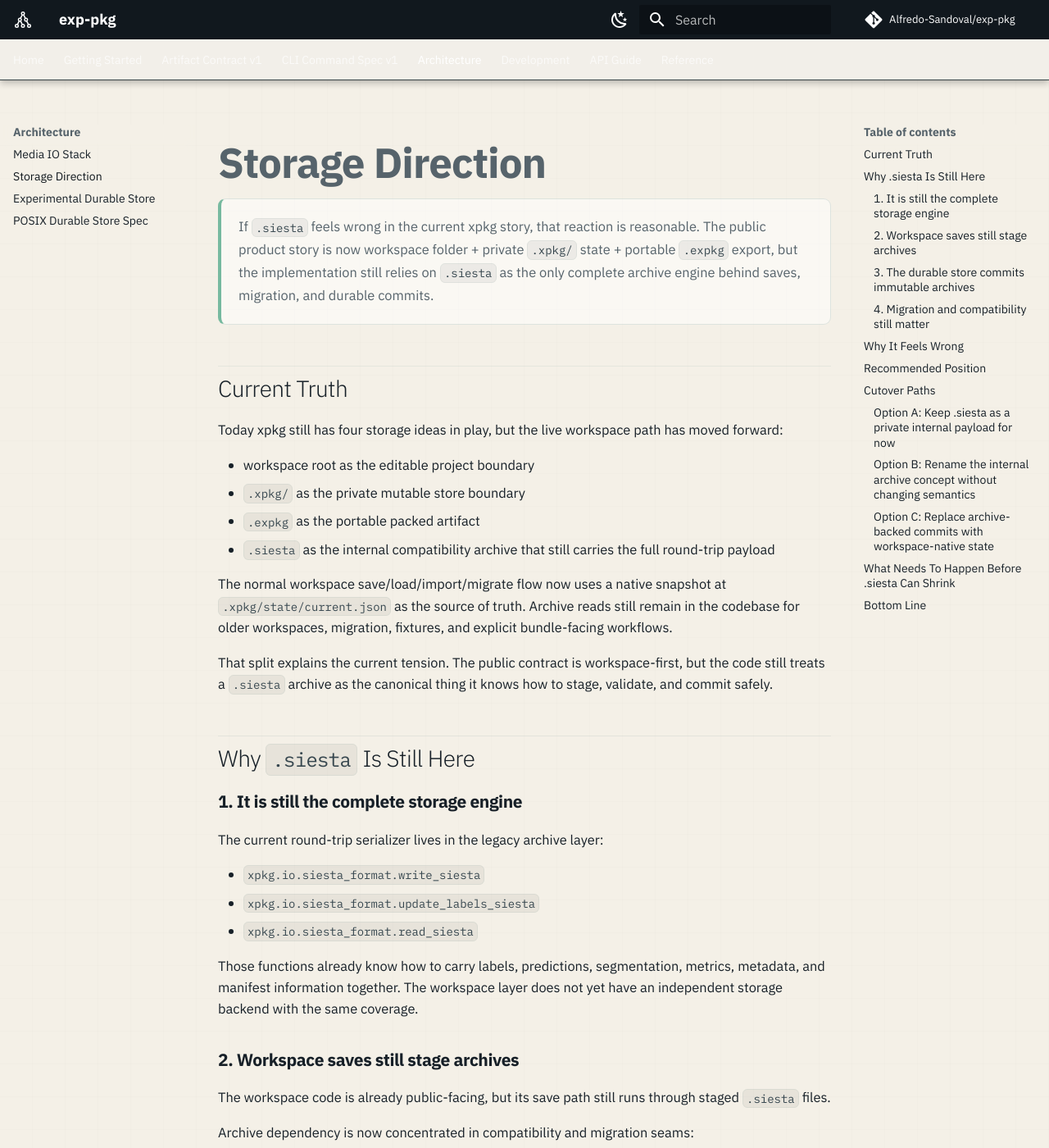
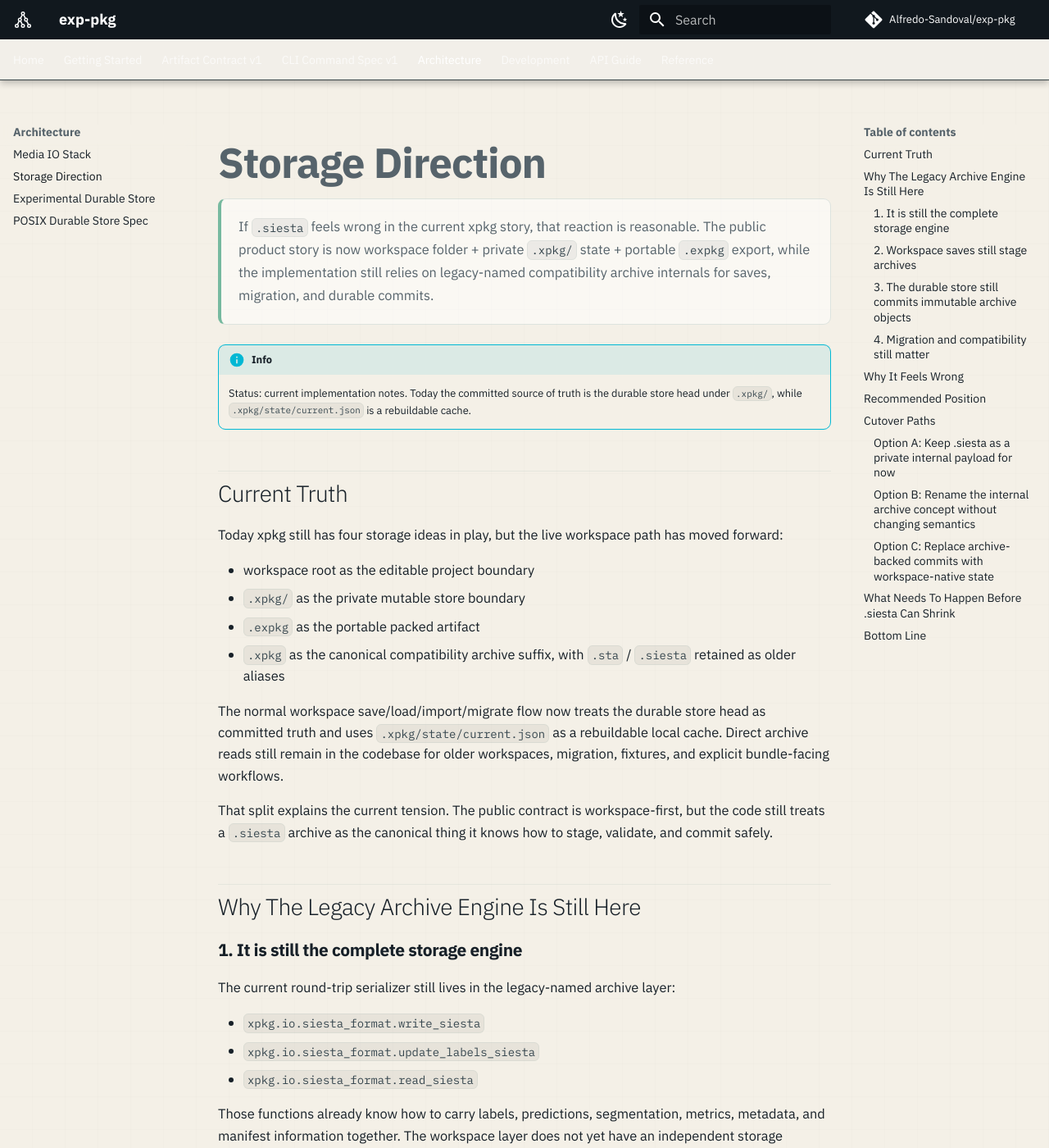
Before and after one commit to Alfredo-Sandoval/exp-pkg, an MkDocs documentation site: the page built from docs/architecture/storage-direction.md, in a window 1280 px wide and 1400 px high. Shown: the whole window at 82% size. Built offline with MkDocs 1.6.1 and Material for MkDocs 9.7.7, drawn with Linux system fonts in a browser that asks for light colours; comment, search, counter and statistics services are not loaded; some of the changed text lies outside the part shown.

Commit message:
refactor: update packaging and documentation for legacy compatibility with .xpkg archives

```diff
--- a/docs/architecture/storage-direction.md
+++ b/docs/architecture/storage-direction.md
@@ -4,11 +4,16 @@
 <p>
 If <code>.siesta</code> feels wrong in the current xpkg story, that reaction is
 reasonable. The public product story is now workspace folder + private
-<code>.xpkg/</code> state + portable <code>.expkg</code> export, but the
-implementation still relies on <code>.siesta</code> as the only complete archive
-engine behind saves, migration, and durable commits.
+<code>.xpkg/</code> state + portable <code>.expkg</code> export, while the
+implementation still relies on legacy-named compatibility archive internals for
+saves, migration, and durable commits.
 </p>
 </div>
+
+!!! info
+    Status: current implementation notes. Today the committed source of truth is
+    the durable store head under <code>.xpkg/</code>, while
+    <code>.xpkg/state/current.json</code> is a rebuildable cache.
 
 ## Current Truth
 
@@ -18,23 +23,24 @@
 - workspace root as the editable project boundary
 - `.xpkg/` as the private mutable store boundary
 - `.expkg` as the portable packed artifact
-- `.siesta` as the internal compatibility archive that still carries the full
-  round-trip payload
+- `.xpkg` as the canonical compatibility archive suffix, with `.sta` /
+  `.siesta` retained as older aliases
 
-The normal workspace save/load/import/migrate flow now uses a native snapshot at
-`.xpkg/state/current.json` as the source of truth. Archive reads still
-remain in the codebase for older workspaces, migration, fixtures, and explicit
-bundle-facing workflows.
+The normal workspace save/load/import/migrate flow now treats the durable store
+head as committed truth and uses `.xpkg/state/current.json` as a rebuildable
+local cache. Direct archive reads still remain in the codebase for older
+workspaces, migration, fixtures, and explicit bundle-facing workflows.
 
 That split explains the current tension. The public contract is workspace-first,
 but the code still treats a `.siesta` archive as the canonical thing it knows
 how to stage, validate, and commit safely.
 
-## Why `.siesta` Is Still Here
+## Why The Legacy Archive Engine Is Still Here
 
 ### 1. It is still the complete storage engine
 
-The current round-trip serializer lives in the legacy archive layer:
+The current round-trip serializer still lives in the legacy-named archive
+layer:
 
 - `xpkg.io.siesta_format.write_siesta`
 - `xpkg.io.siesta_format.update_labels_siesta`
@@ -47,7 +53,7 @@
 ### 2. Workspace saves still stage archives
 
 The workspace code is already public-facing, but its save path still runs
-through staged `.siesta` files.
+through staged compatibility archive files.
 
 Archive dependency is now concentrated in compatibility and migration seams:
 
@@ -58,7 +64,7 @@
 - archive fallback when opening an older workspace that does not yet have a
   native snapshot
 
-### 3. The durable store commits immutable archives
+### 3. The durable store still commits immutable archive objects
 
 The new private store is not fake. It has real recovery semantics, journaled
 commit boundaries, and immutable objects under `.xpkg/`.
@@ -74,9 +80,9 @@
 
 ### 4. Migration and compatibility still matter
 
-Existing adapters, tests, fixtures, and migration flows still move through
-`.siesta`. Keeping it available has practical value while the workspace-first
-surface hardens.
+Existing adapters, tests, fixtures, and migration flows still move through the
+legacy compatibility engine. Keeping it available has practical value while the
+workspace-first surface hardens.
 
 That part is not irrational. The problem is not that `.siesta` exists at all.
 The problem is that it still occupies too much conceptual space compared with
@@ -100,19 +106,19 @@
 
 ## Recommended Position
 
-xpkg should treat `.siesta` as a transition mechanism, not the product
-identity.
+xpkg should treat the legacy compatibility archive layer as a transition
+mechanism, not the product identity.
 
 That means:
 
-- keep `.siesta` available for migration, fixtures, import, and low-level
-  compatibility work
-- stop expanding the public product story around `.siesta`
-- keep `.siesta` out of the primary artifact contract
+- keep `.xpkg` compatibility archives, plus older `.sta` / `.siesta` aliases,
+  available for migration, fixtures, import, and low-level compatibility work
+- stop expanding the public product story around `.siesta` naming
+- keep legacy archive naming out of the primary artifact contract
 - be explicit that the workspace/store layer is the future-facing boundary
 
-In other words: `.siesta` can stay for a while, but it should feel private and
-transitional rather than native and aspirational.
+In other words: the old engine can stay for a while, but it should feel private
+and transitional rather than native and aspirational.
 
 ## Cutover Paths
 
--- a/pyproject.toml
+++ b/pyproject.toml
@@ -30,6 +30,7 @@
 dev = [
   "pytest>=8.3",
   "ruff>=0.9",
+  "twine>=6.1",
   "ty>=0.0.20",
 ]
 docs = [
```
Also changed, not shown: README.md (+10 -9 lines), docs/architecture/experimental-store.md (+25 -17 lines), docs/artifact_contract_v1.md (+2 -7 lines), docs/cli_command_spec_v1.md (+24 -1 lines), docs/getting-started.md (+3 -2 lines), docs/index.md (+3 -1 lines), src/xpkg/__init__.py (+14 -1 lines), 7 other files.
